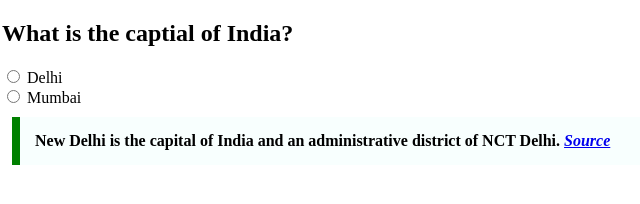
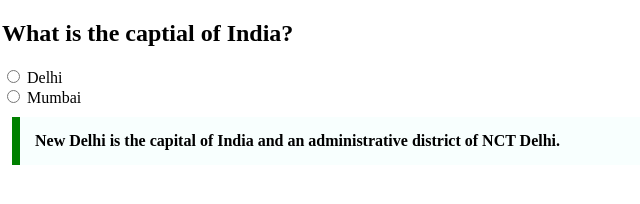
Before and after one commit to acciojob/trivia-Umeshboby, a website: page main.html in a window 1280 px wide. Shown: the full height of the page, 6-646 px from the left. Drawn offline with Linux system fonts and the light colour scheme.

Commit message:
created a submission

```diff
--- a/main.html
+++ b/main.html
@@ -15,9 +15,9 @@
     <input type="radio" name="city" > <!-- Female radio button -->
     <label >Mumbai</label><br>
 
-	<blockquote >
+	<blockquote cite="https://en.wikipedia.org/wiki/New_Delhi" >
 		New Delhi is the capital of India and an administrative district of NCT Delhi.
-		 <cite><a href="https://course.acciojob.com/open-web-editor?question=2f6a4b6c-4d7f-4a19-a009-d15349e5e914">Source</a></cite>
+
 	</blockquote>
 
 
```
